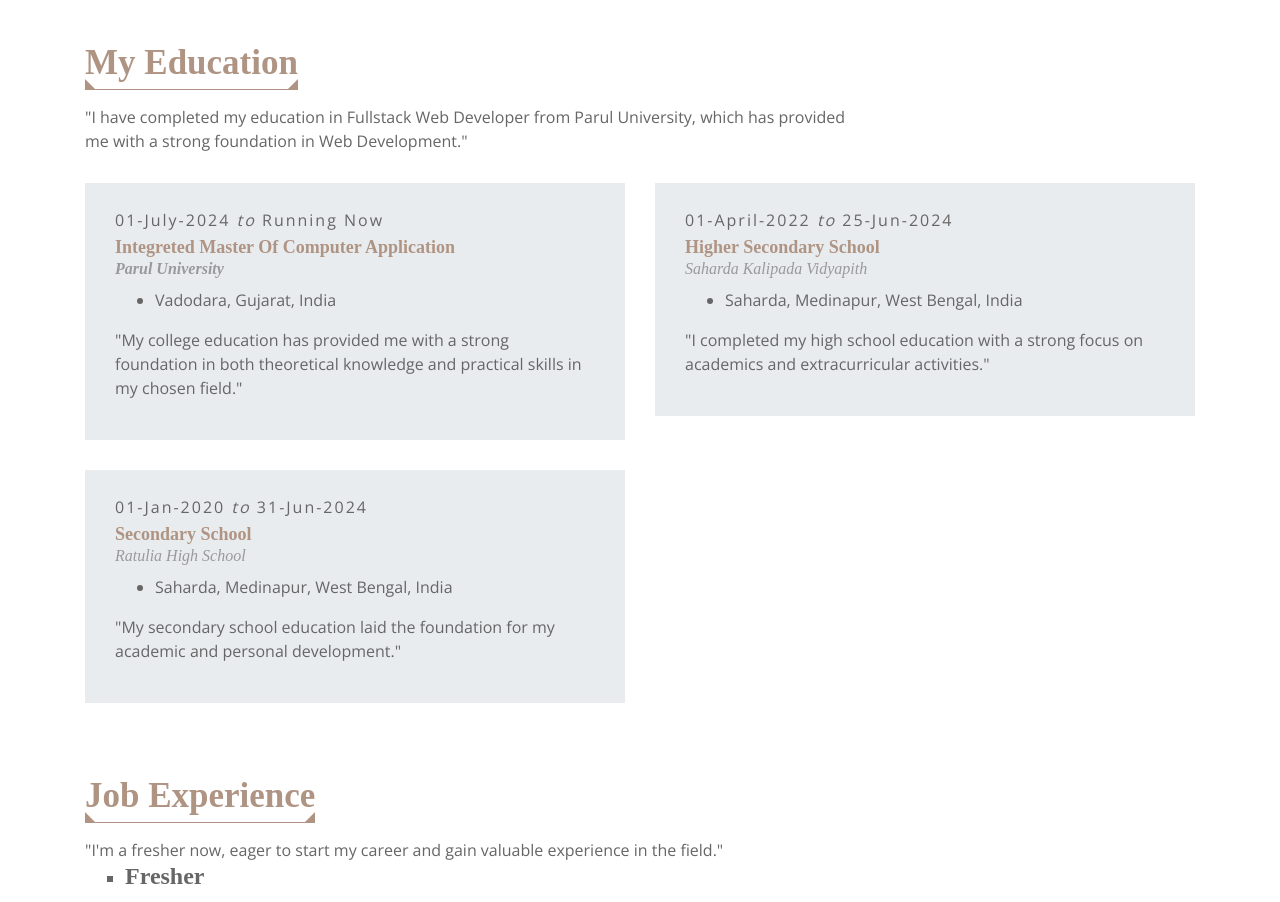
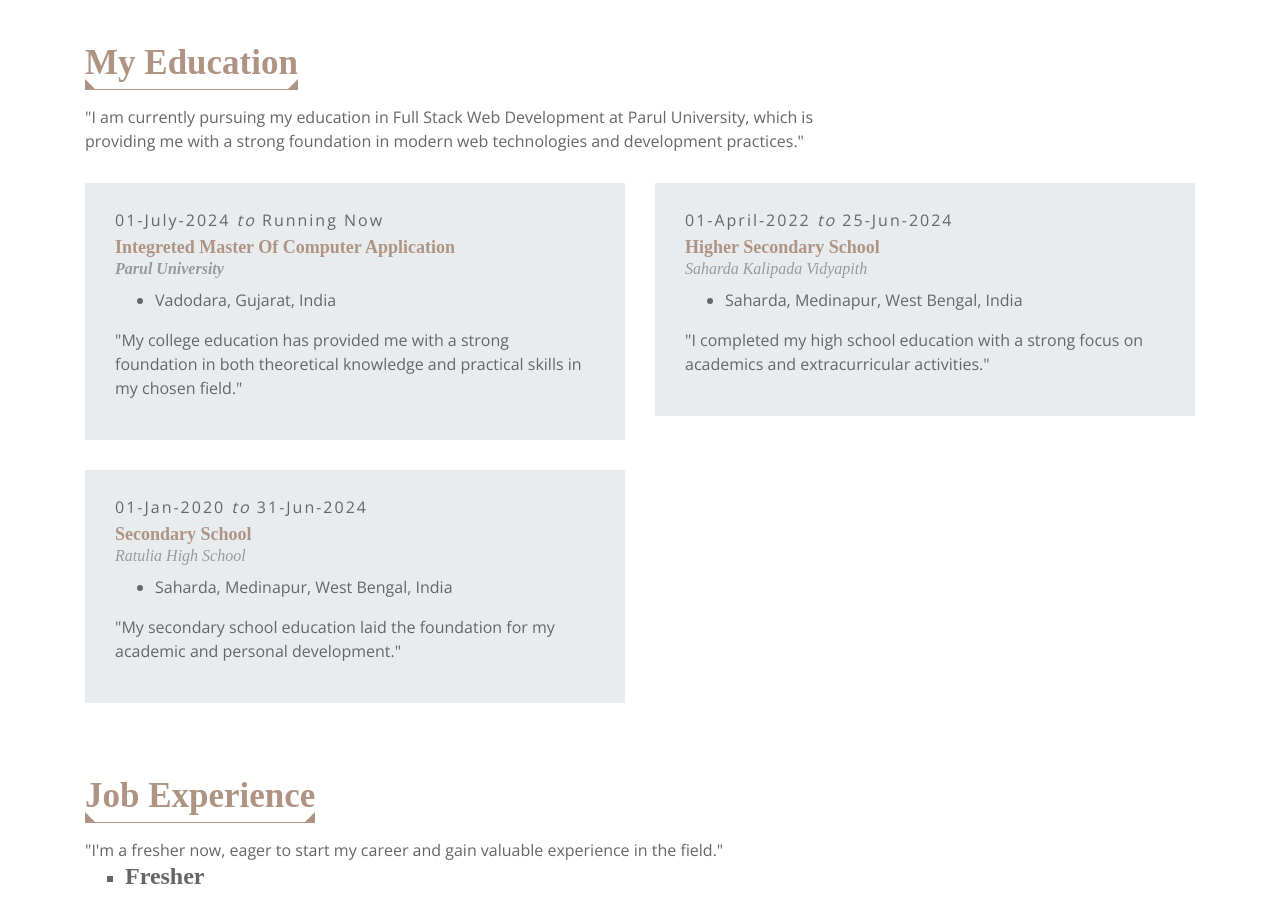
Before and after one commit to Soumya-Das-2006/Portfolio-Soumya-Das, a plain HTML site: page index.html in a window 1280 px wide. Shown: the part 1775-2677 px from the top of the page. Drawn offline with nearby package versions, Linux system fonts and the light colour scheme; a web font is replaced by a local one.

Commit message:
index.html

```diff
--- a/index.html
+++ b/index.html
@@ -200,7 +200,7 @@
                 <header class="section-header">
                     <h3>My Education</h3>
                     <p>
-                        "I have completed my education in Fullstack Web Developer from Parul University, which has provided me with a strong foundation in Web Development."
+                        "I am currently pursuing my education in Full Stack Web Development at Parul University, which is providing me with a strong foundation in modern web technologies and development practices."
                     </p>
                 </header>
                 <div class="row">
```
